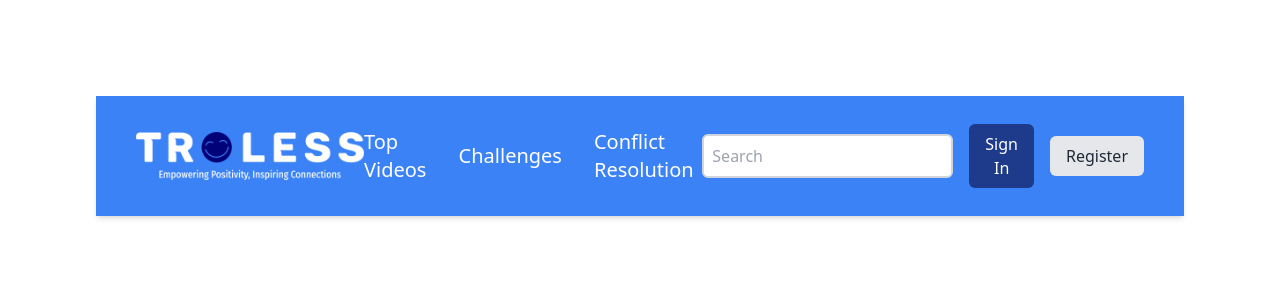
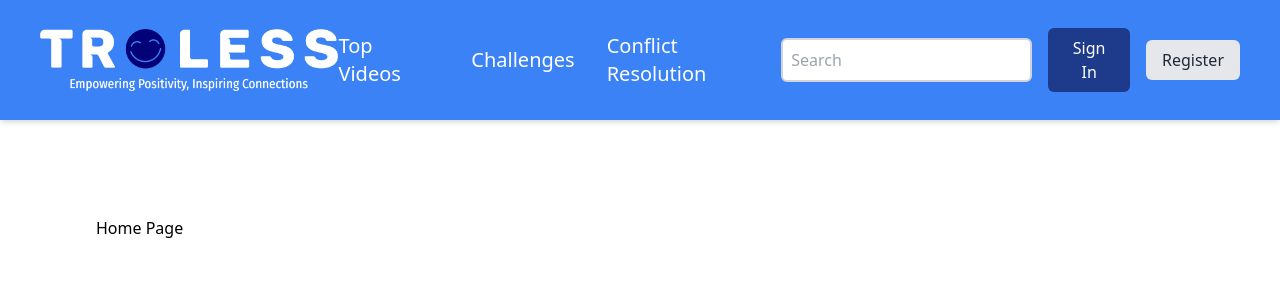
Before and after one commit to dcarrillo9181/troless, a Next.js app: page / in a window 1280 px wide. Shown: the top 300 px of the page. Built offline with nearby package versions, Linux system fonts and the light colour scheme.

Commit message:
Connected links for pages

```diff
--- a/app/components/Header.tsx
+++ b/app/components/Header.tsx
@@ -19,9 +19,9 @@ const Header: React.FC = () => {
                 </Link>
               </div>
               <div className="hidden md:flex items-center space-x-8 text-xl">
-                <a href="#" className="text-white hover:text-gray-600">Top Videos</a>
-                <a href="#" className="text-white hover:text-gray-600">Challenges</a>
-                <a href="#" className="text-white hover:text-gray-600">Conflict Resolution</a>
+                <a href="./top_videos" className="text-white hover:text-gray-600">Top Videos</a>
+                <a href="./challenges" className="text-white hover:text-gray-600">Challenges</a>
+                <a href="./conflict_resolution" className="text-white hover:text-gray-600">Conflict Resolution</a>
               </div>
               <div className="md:flex items-center space-x-4">
                 <input type="text" className="border-2 border-gray-300 rounded-md p-2" placeholder="Search" />
--- a/app/layout.tsx
+++ b/app/layout.tsx
@@ -1,5 +1,6 @@
 import './globals.css'
 import type { Metadata } from 'next'
+import Header from './components/Header'
 
 export const metadata: Metadata = {
   title: 'Troless',
@@ -13,7 +14,10 @@ export default function RootLayout({
 }) {
   return (
     <html lang="en">
-      <body>{children}</body>
+      <body>
+        <Header />
+        {children}
+      </body>
     </html>
   )
 }
--- a/app/page.tsx
+++ b/app/page.tsx
@@ -1,13 +1,12 @@
 import { Inter } from 'next/font/google'
 import styles from './page.module.css'
-import Header from './components/Header'
 
 const inter = Inter({ subsets: ['latin'] })
 
 export default function Home() {
   return (
     <main className={styles.main}>
-      <Header />
+      <h1>Home Page</h1>
     </main>
   )
 }
```
